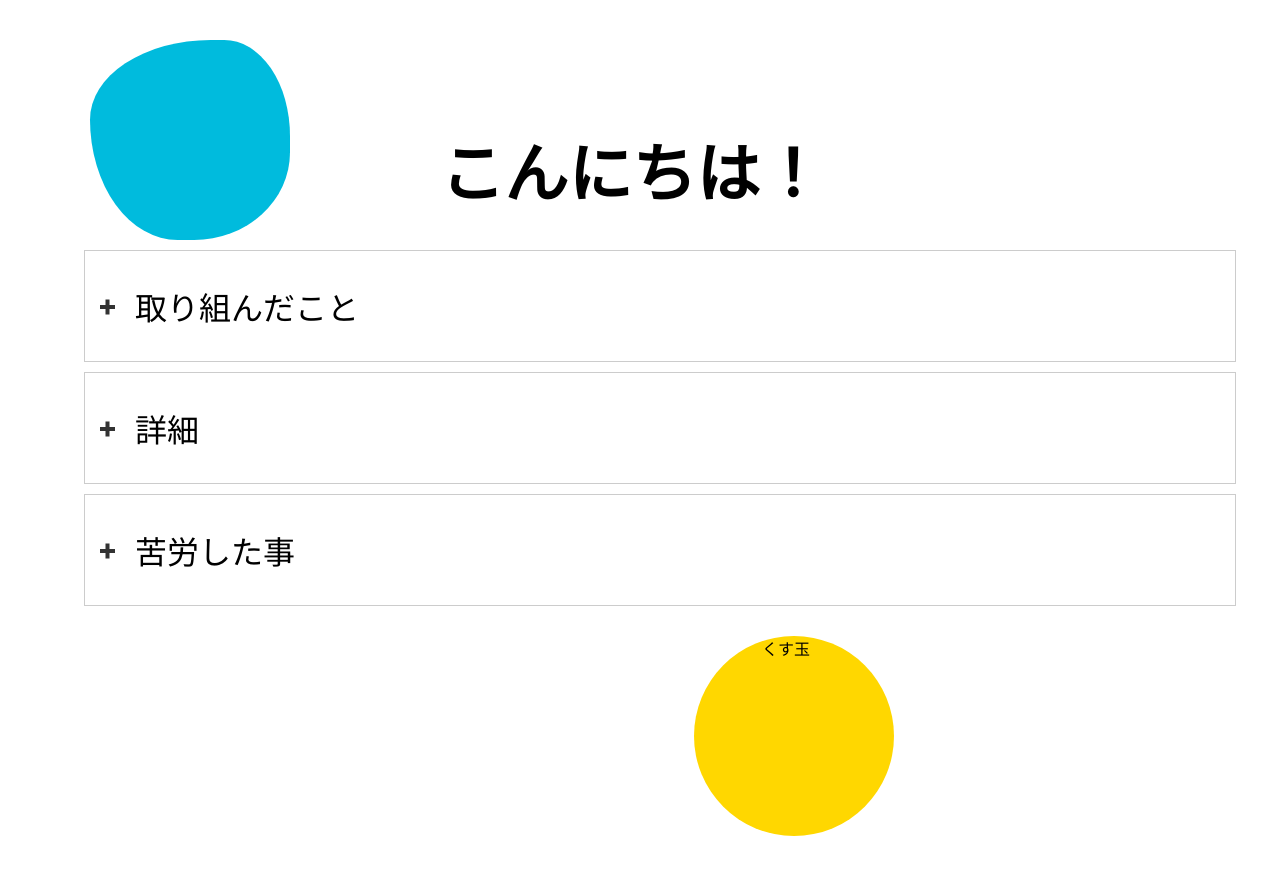
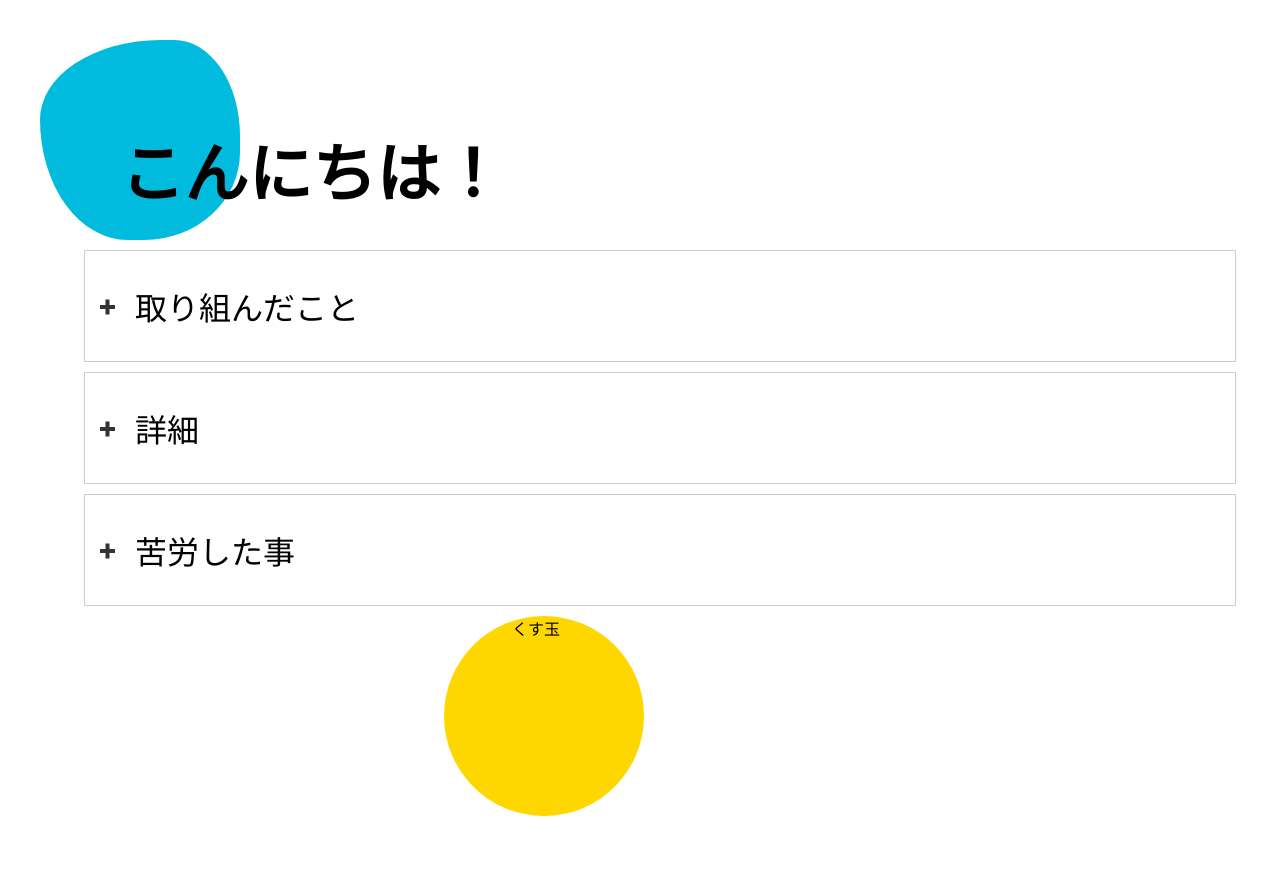
Before and after one commit to kousaka-shota/present, a plain HTML site: page index.html in a window 1280 px wide. Drawn offline with nearby package versions, Linux system fonts and the light colour scheme.

Commit message:
Update style.css

```diff
--- a/style.css
+++ b/style.css
@@ -1,7 +1,7 @@
 /* 水玉 */
 .square {
 
-    margin-left:50px ;
+
     height: 200px;
     width: 200px;
     background: #0bd;
@@ -10,7 +10,7 @@ body {
     padding: 2rem;
 }
 h1 {
-    padding-left: 320px;
+
 
     font-size: 4rem;
     position: absolute;
@@ -126,8 +126,8 @@ h1 {
 }
 
 .kusudama{
-    padding:20px 0px 0px 250px ;
-    text-align: center;
+
+
     display: flex;
 }
 
```
